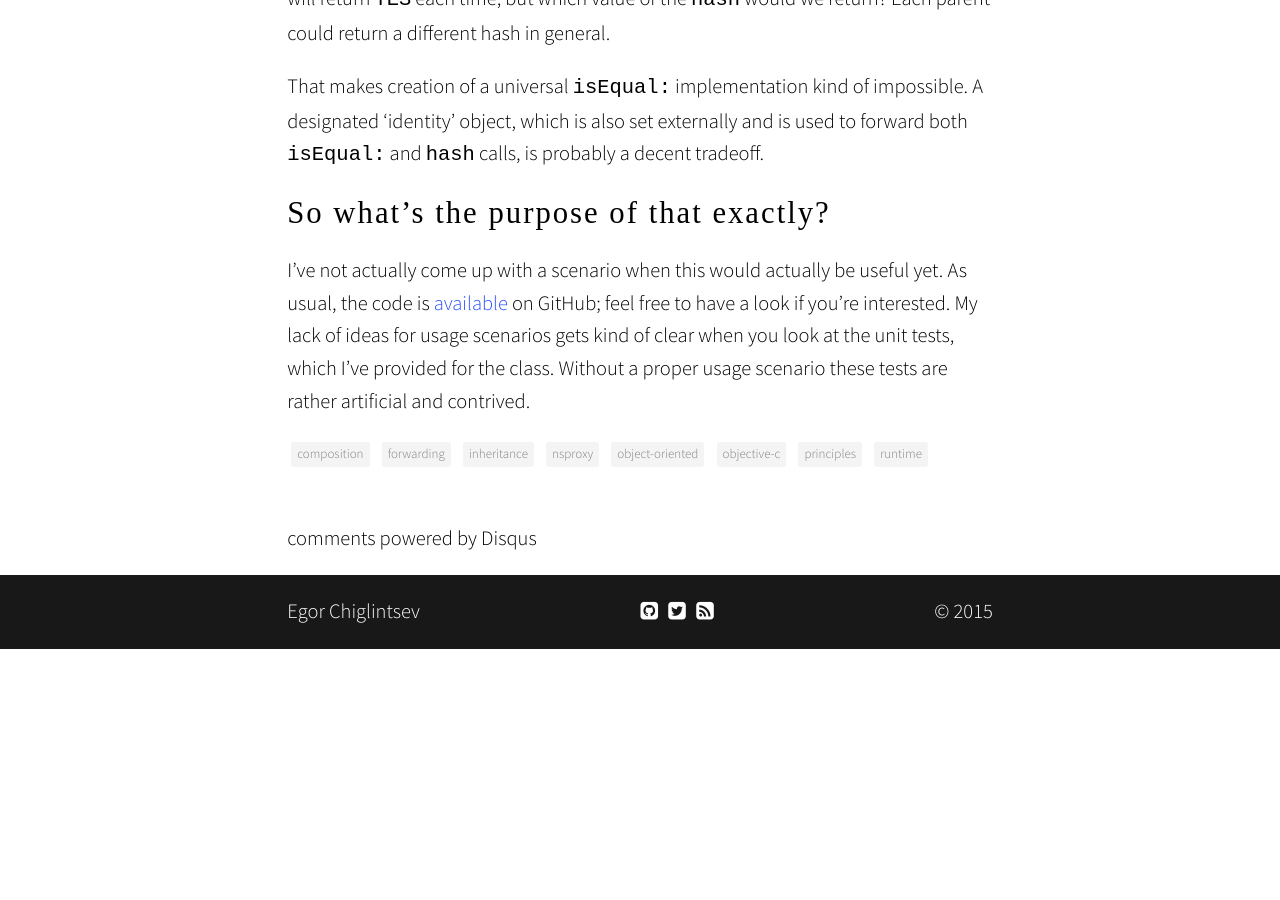
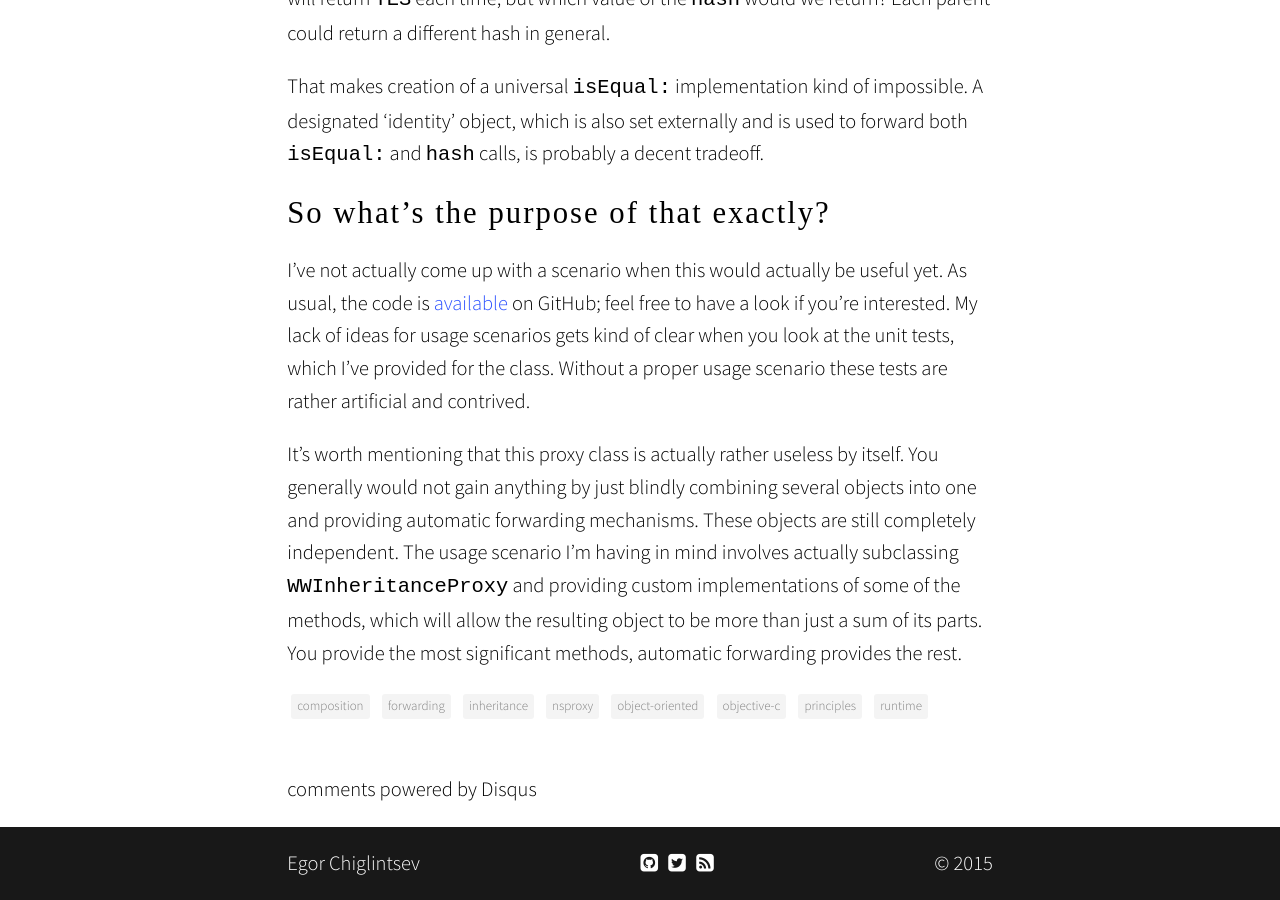
Before and after one commit to wanderwaltz/wanderwaltz.github.io, a Jekyll site: the page built from _posts/2015-04-05-artificial-inheritance.md, in a window 1280 px wide and 900 px high, scrolled down 7034 px. Built offline with Jekyll 4.4.1, drawn with Linux system fonts in a browser that asks for light colours; nearby versions of some CDN libraries; some web fonts are replaced; comment, search, counter and statistics services are not loaded; before the commit the page ends 7683 px from its top, so only the background shows below that.

Commit message:
Updated 'artificial inheritance' post.

```diff
--- a/_posts/2015-04-05-artificial-inheritance.md
+++ b/_posts/2015-04-05-artificial-inheritance.md
@@ -221,3 +221,5 @@ So what's the purpose of that exactly?
 --------------------------------------
 
 I've not actually come up with a scenario when this would actually be useful yet. As usual, the code is [available](https://github.com/wanderwaltz/artificial-inheritance) on GitHub; feel free to have a look if you're interested. My lack of ideas for usage scenarios gets kind of clear when you look at the unit tests, which I've provided for the class. Without a proper usage scenario these tests are rather artificial and contrived.
+
+It's worth mentioning that this proxy class is actually rather useless by itself. You generally would not gain anything by just blindly combining several objects into one and providing automatic forwarding mechanisms. These objects are still completely independent. The usage scenario I'm having in mind involves actually subclassing `WWInheritanceProxy` and providing custom implementations of some of the methods, which will allow the resulting object to be more than just a sum of its parts. You provide the most significant methods, automatic forwarding provides the rest.
```
